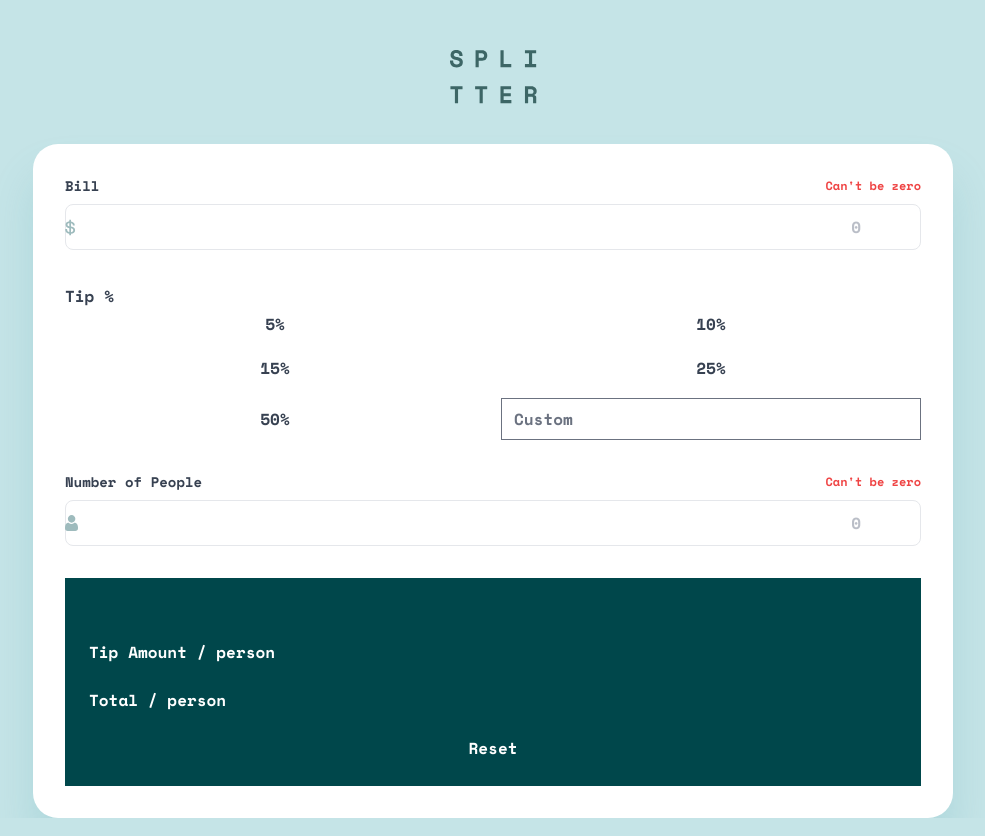
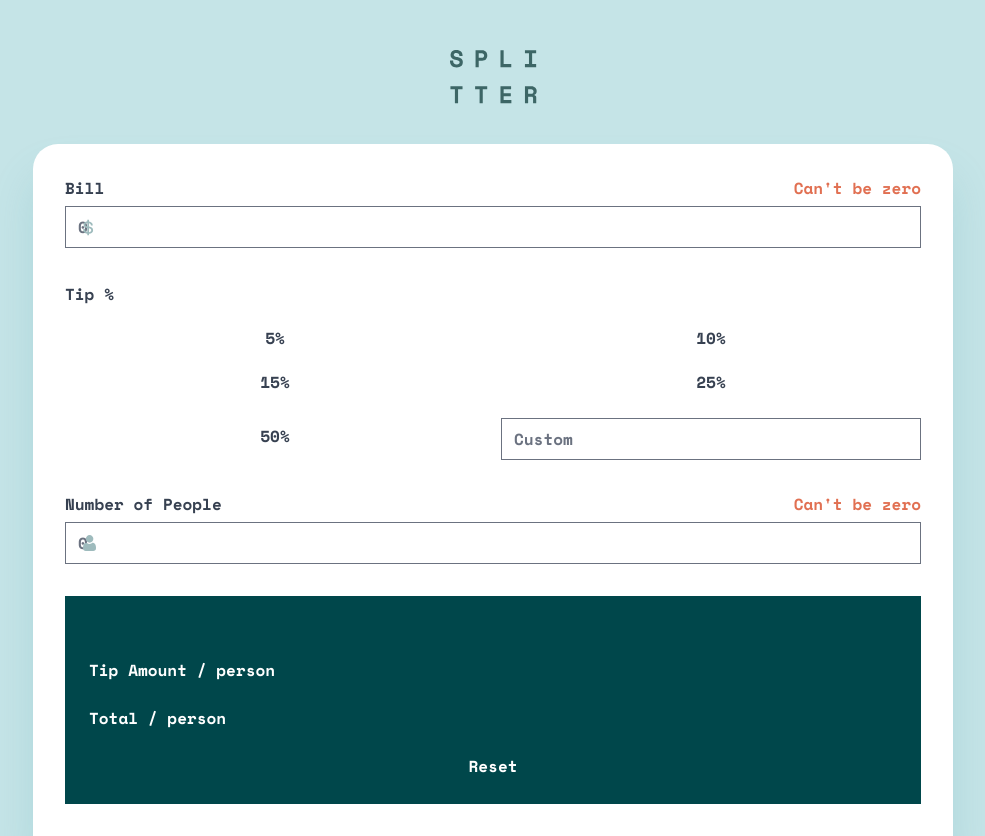
Before and after one commit to savaf/tip-calculator-web, a Nuxt app: page / in a window 1280 px wide. Shown: the whole page, without its empty margins (147-1132 px from the left). Built offline with nearby package versions, Linux system fonts and the light colour scheme.

Commit message:
Refactor form fields and styles

```diff
--- a/app.vue
+++ b/app.vue
@@ -10,7 +10,7 @@ import IconPerson from '@/assets/icons/icon-person.svg?data'
       <img src="/logo.svg" alt="Splitter's Logo" class="app-logo" />
     </header>
     <form class="container bg-white w-full p-8
-      rounded-main-container shadow-main-container
+      rounded-t-main-container desktop:rounded-main-container shadow-main-container
       flex flex-col desktop:flex-row justify-between
       space-y-8 desktop:space-y-0
       desktop:gap-x-12
@@ -18,36 +18,37 @@ import IconPerson from '@/assets/icons/icon-person.svg?data'
 
       <div class="space-y-8 desktop:mb-4">
 
-        <CommonsNumberField
+        <CommonsTextField
           label="Bill"
           id="bill"
           placeholder="0"
           errorMessage="Can't be zero"
           :icon="IconDollar"
+          type="number"
         />
 
         <div>
-          <label for="tip">Tip %</label>
-
+          <label for="tip" class="text-base">Tip %</label>
           <div
             id="tip"
-            class="grid grid-cols-2 desktop:grid-cols-3 gap-4 desktop:gap-x-3"
-          role="group" aria-label="Select a tip or type a custom percentage">
+            class="mt-4 grid grid-cols-2 desktop:grid-cols-3 gap-4 desktop:gap-x-3"
+            role="group" aria-label="Select a tip or type a custom percentage">
             <CommonsButton variant="secondary">5%</CommonsButton>
             <CommonsButton variant="secondary">10%</CommonsButton>
             <CommonsButton variant="secondary">15%</CommonsButton>
             <CommonsButton variant="secondary">25%</CommonsButton>
             <CommonsButton variant="secondary">50%</CommonsButton>
-            <input type="number" placeholder="Custom" />
+            <CommonsTextField type="number" placeholder="Custom" />
           </div>
         </div>
 
-        <CommonsNumberField
+        <CommonsTextField
           label="Number of People"
           id="people"
           placeholder="0"
           errorMessage="Can't be zero"
           :icon="IconPerson"
+          type="number"
         />
 
 
--- a/assets/styles/main.scss
+++ b/assets/styles/main.scss
@@ -1,9 +1,8 @@
 html {
-    @apply bg-primary-grayish-light;
+    @apply bg-primary-grayish-light text-primary-grayish-dark;
 }
 
 body {
     overflow: hidden;
     display: contents;
-    font-size: 24px;
 }
--- a/assets/styles/tailwind.scss
+++ b/assets/styles/tailwind.scss
@@ -2,16 +2,15 @@
 @tailwind components;
 @tailwind utilities;
 
-
-
 @layer components {
   .btn {
-    border-radius: 5px;
+    @apply rounded-default;
     text-align: center;
     font-size: 24px;
     font-style: normal;
     font-weight: 700;
     line-height: normal;
+    height: 48px;
 
     &.btn--primary {
       @apply bg-primary text-primary-dark;
@@ -29,4 +28,33 @@
       }
     }
   }
+
+  .text-field {
+    @apply bg-primary-grayish-lighter rounded-default border-none
+    focus:outline-none  focus:ring-0 focus:outline-success
+    py-1.5 text-primary-dark placeholder-primary-grayish-dark/[35];
+    padding-right: 18px;
+    padding-left: 18px;
+    font-size: 24px;
+    height: 48px;
+
+    // text-right block w-full py-2.5 text-gray-700 placeholder-gray-400/70 bg-primary-grayish-lighter
+    // border border-gray-200 rounded-lg pl-5 pr-11 rtl:pr-5 rtl:pl-11 dark:bg-gray-900 dark:text-gray-300
+    // dark:border-gray-600 focus:border-blue-400 dark:focus:border-blue-300 focus:ring-blue-300
+    // focus:outline-none focus:ring focus:ring-opacity-40
+
+    &[type="number"] {
+      @apply text-right;
+    }
+
+    &.text-field--has-icon {
+      @apply pl-10;
+    }
+
+    &.text-field--error {
+      @apply outline-none outline-danger ;
+    }
+
+
+  }
 }
--- a/components/commons/numberField.vue
+++ /dev/null
@@ -1,31 +0,0 @@
-<script setup lang="ts">
-const props = defineProps<{
-  label: string
-  id: string
-  value: string
-  placeholder: string
-  errorMessage: string
-  icon: string
-}>();
-</script>
-
-<template>
-  <div>
-    <div class="flex items-center justify-between">
-        <label :for="id" class="block text-sm">{{ label }}</label>
-        <span class="text-xs text-red-500">{{ errorMessage }}</span>
-    </div>
-
-    <div class="relative flex items-center mt-2">
-        <span class="absolute">
-          <img :src="icon" />
-        </span>
-        <input type="number"
-          :id="id"
-          :placeholder="placeholder"
-          :value="value"
-          @input="$emit('update:value', $event.target.value)"
-          class="text-right block w-full py-2.5 text-gray-700 placeholder-gray-400/70 bg-white border border-gray-200 rounded-lg pl-5 pr-11 rtl:pr-5 rtl:pl-11 dark:bg-gray-900 dark:text-gray-300 dark:border-gray-600 focus:border-blue-400 dark:focus:border-blue-300 focus:ring-blue-300 focus:outline-none focus:ring focus:ring-opacity-40">
-    </div>
-  </div>
-</template>
--- /dev/null
+++ b/components/commons/textField.vue
@@ -0,0 +1,42 @@
+<script setup lang="ts">
+export interface TextFieldProps {
+  label: string
+  id: string
+  value: string
+  placeholder: string
+  errorMessage: string
+  icon: string
+  type: string
+}
+
+const props = withDefaults(defineProps<TextFieldProps>(), {
+  type: 'text',
+});
+</script>
+
+<template>
+  <div>
+    <div class="flex items-center justify-between">
+        <label :for="id" class="block text-base">{{ label }}</label>
+        <span class="text-base text-danger">{{ errorMessage }}</span>
+    </div>
+
+    <div class="relative flex items-center mt-1.5">
+        <span class="absolute left-4.5">
+          <img :src="icon" />
+        </span>
+        <input
+          :type="type"
+          :id="id"
+          :placeholder="placeholder"
+          :value="value"
+          @input="$emit('update:value', $event.target.value)"
+          class="text-field w-full"
+          :class="{
+            'text-field--error': errorMessage,
+            'text-field--has-icon': icon
+          }"
+        />
+    </div>
+  </div>
+</template>
--- a/tailwind.config.ts
+++ b/tailwind.config.ts
@@ -15,6 +15,8 @@ export default <Partial<Config>>{
       colors: {
         primary: "#26C0AB",
         "primary-light": "#9FE8DF",
+        success: "#26C2AE",
+        danger: "#E17052",
         "primary-dark": "#00474B",
         "primary-grayish": "#7F9C9F",
         "primary-grayish-dark": "#5E7A7D",
@@ -35,6 +37,7 @@ export default <Partial<Config>>{
       },
       borderRadius: {
         "main-container": "25px",
+        "default": "5px",
         "4xl": "2rem",
         "5xl": "3rem",
       },
@@ -47,6 +50,9 @@ export default <Partial<Config>>{
       boxShadow: {
         "main-container": "0px 32px 43px 0px rgba(79, 166, 175, 0.20);",
       },
+      spacing: {
+        4.5: "1.125rem",
+      },
     },
   },
   plugins: [tailwindForms, tailwindTypography, tailwindAspectRatio],
```
